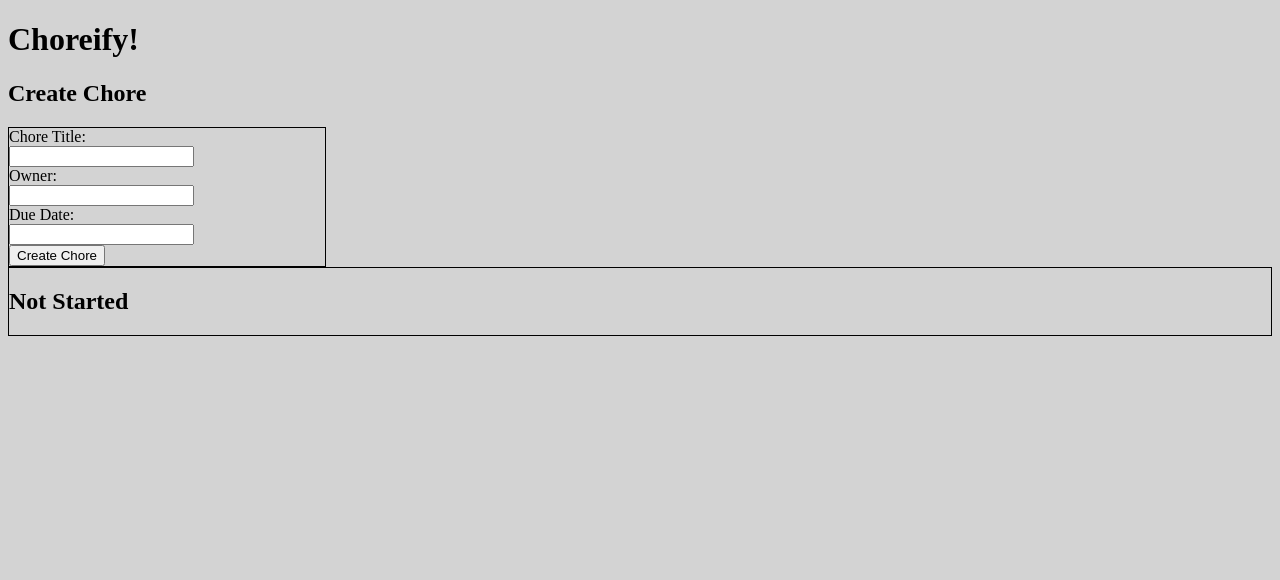
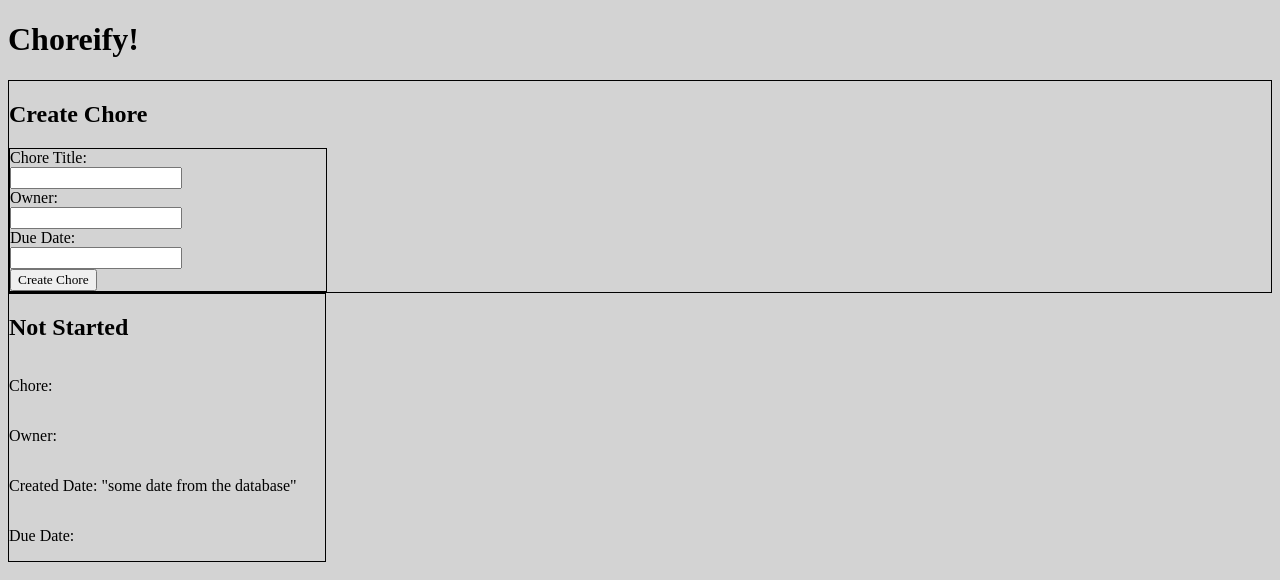
Before and after one commit to Red-Lipped-Batfish-NYOI9/Choreify, a React app: page / in a window 1280 px wide. Shown: the top 580 px of the page. Built offline with nearby package versions, Linux system fonts and the light colour scheme.

Commit message:
added styling and functionality to card component

```diff
--- a/client/components/ChoreCard.jsx
+++ b/client/components/ChoreCard.jsx
@@ -1,10 +1,24 @@
-import React from "react";
+import React, { useState } from 'react';
 
 export default function ChoreCard() {
+  const [name, setName] = useState('');
+  const [chore, setChore] = useState('');
+
   return (
     <div id="ChoreCard">
       <h2>Not Started</h2>
-
+      <p>
+        Chore:
+        {' '}
+        {chore}
+      </p>
+      <p>
+        Owner:
+        {' '}
+        {name}
+      </p>
+      <p>Created Date: "some date from the database"</p>
+      <p>Due Date: </p>
     </div>
   );
 }
--- a/client/styles.css
+++ b/client/styles.css
@@ -1,5 +1,9 @@
+*{
+    font-family: 'Century Gothic'
+}
+
 #createChoreContainer {
-    /* border: 1px solid black; */
+    border: 1px solid black;
 }
 
 body {
@@ -23,5 +27,10 @@ input {
 }
 
 #ChoreCard {
+
     border: 1px solid black;
+    display: flex;
+    flex-direction: column;
+    justify-content: center;
+    width: 25%;
 }
```
